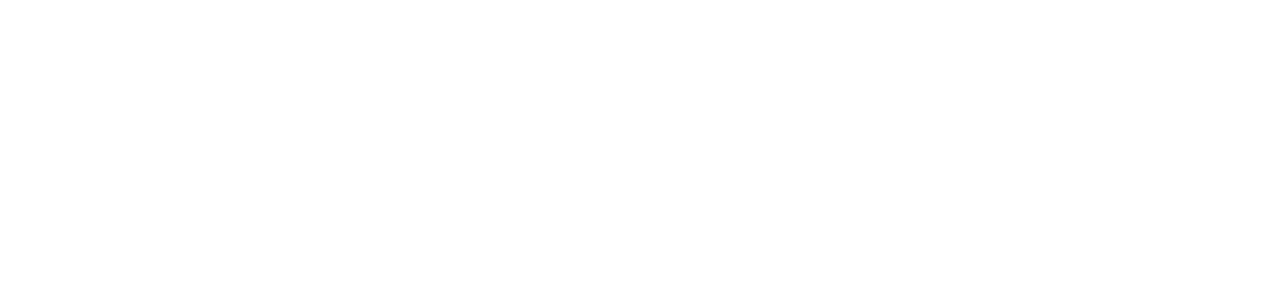
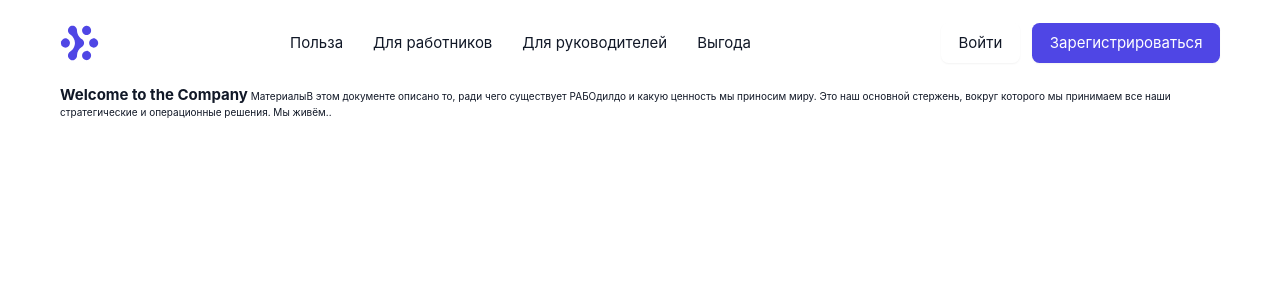
Before and after one commit to distanceOn/hakatonOnboarding, a React (Vite) app: page /materials in a window 1280 px wide. Before the commit this address had no page. Shown: the top 300 px of the page. Built offline with nearby package versions, Linux system fonts and the light colour scheme.

Commit message:
create materials page

```diff
--- a/src/app/routes/AppRouter.tsx
+++ b/src/app/routes/AppRouter.tsx
@@ -4,11 +4,13 @@
 
 import { AuthPage } from '@/pages/AuthPage'
 import { MainPage } from '@/pages/MainPage'
+import { MaterialsPage } from '@/pages/MaterialsPage'
 
 export const AppRouter = () => (
   <Routes>
     <Route path='/' element={<MainPage />} />
     <Route path='/auth/:type' element={<AuthPage />} />
+    <Route path='/materials' element={<MaterialsPage />} />
 
     <Route element={<ProtectedRoute redirectPath='/login' />}>
       {/* <Route path='/profile' element={<ProfilePage />} /> */}
--- /dev/null
+++ b/src/pages/MaterialsPage/index.ts
@@ -0,0 +1 @@
+export { MaterialsPage } from './ui/MaterialsPage'
--- /dev/null
+++ b/src/pages/MaterialsPage/ui/MaterialsPage.tsx
@@ -0,0 +1,11 @@
+import { MainLayout } from '@/pages/layouts/MainLayout'
+import { MaterialsFull } from '@/widgets/MaterialsFull'
+
+export const MaterialsPage = () => (
+  <MainLayout>
+    <div>
+      <div></div>
+      <MaterialsFull />
+    </div>
+  </MainLayout>
+)
--- a/src/pages/layouts/MainLayout/ui/MainLayout.tsx
+++ b/src/pages/layouts/MainLayout/ui/MainLayout.tsx
@@ -1,6 +1,7 @@
+
+import type { ReactNode } from 'react'
 
 import { Header } from '@/widgets/Header'
-import type { ReactNode } from 'react'
 
 type MainLayoutProps = {
   children: ReactNode
--- a/src/widgets/Materials/ui/Materials.tsx
+++ b/src/widgets/Materials/ui/Materials.tsx
@@ -87,7 +87,7 @@
       </ul>
       <Button
         value='Открыть все материалы'
-        link={'#'}
+        link={'/materials'}
         bg='bg-blue-primary'
         color='text-white-primary'
         width='w-full'
--- /dev/null
+++ b/src/widgets/MaterialsFull/index.ts
@@ -0,0 +1 @@
+export { MaterialsFull } from './ui/MaterialsFull'
--- /dev/null
+++ b/src/widgets/MaterialsFull/ui/MaterialsFull.tsx
@@ -0,0 +1,18 @@
+export const MaterialsFull = () => {
+  return (
+    <div>
+      <div>
+        <div>
+          <h5 className='text-2xl font-bold'>Welcome to the Company</h5>{' '}
+          <p>Материалы</p>
+          <p>
+            В этом документе описано то, ради чего существует РАБОдилдо и какую
+            ценность мы приносим миру. Это наш основной стержень, вокруг
+            которого мы принимаем все наши стратегические и операционные
+            решения. Мы живём..
+          </p>
+        </div>
+      </div>
+    </div>
+  )
+}
--- a/src/widgets/header/ui/Header.tsx
+++ b/src/widgets/header/ui/Header.tsx
@@ -43,7 +43,7 @@
     {
       id: 2,
       value: 'Материалы',
-      link: '#',
+      link: '/materials',
     },
     {
       id: 3,
```
Also changed, not shown: .eslintrc.cjs (deleted), .eslintrc.json (added), 1 other file (tests, documents, lock files or other folders).
